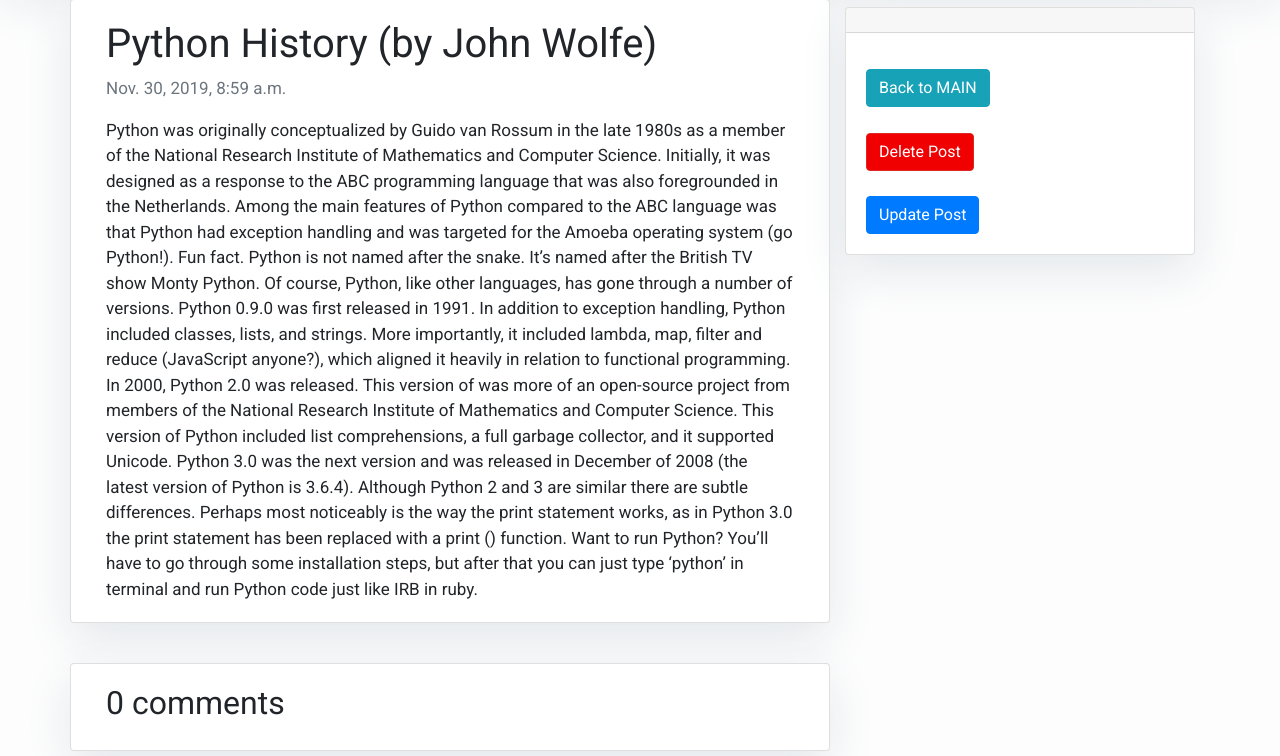
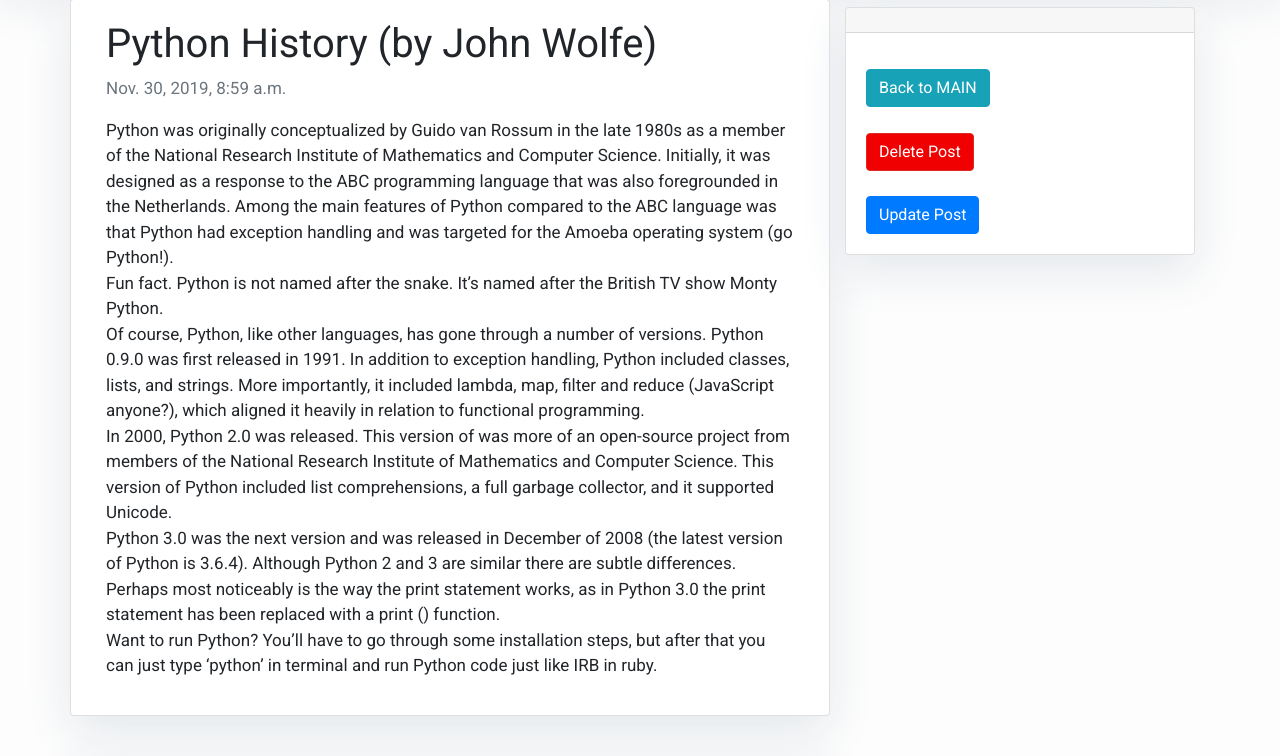
Before and after one commit to carahufano/blog_project, a Django app: page /view_post/11 in a window 1280 px wide. Shown: the part 181-937 px from the top of the page. Run offline with Django 3.2, Linux system fonts and the light colour scheme; data comes from the database, SQL or seed files in the repository; some libraries are stand-ins or nearby versions.

Commit message:
pls update haha

```diff
--- a/blog_src/templates/view_post.html
+++ b/blog_src/templates/view_post.html
@@ -19,7 +19,7 @@
       <div class="card-body">
         <h1>{% block title %} {{ post.title }} {% endblock title %}</h1>
         <p class=" text-muted">{{ post.create_date }}</p>
-        <p class="card-text ">{{ post.content }}</p>
+        <p class="card-text ">{{ post.content|linebreaks }}</p>
       </div>
     </div>
     {% block sidebar_home %} {% include 'sidebar_home.html' %} {% endblock sidebar_home %}
```
